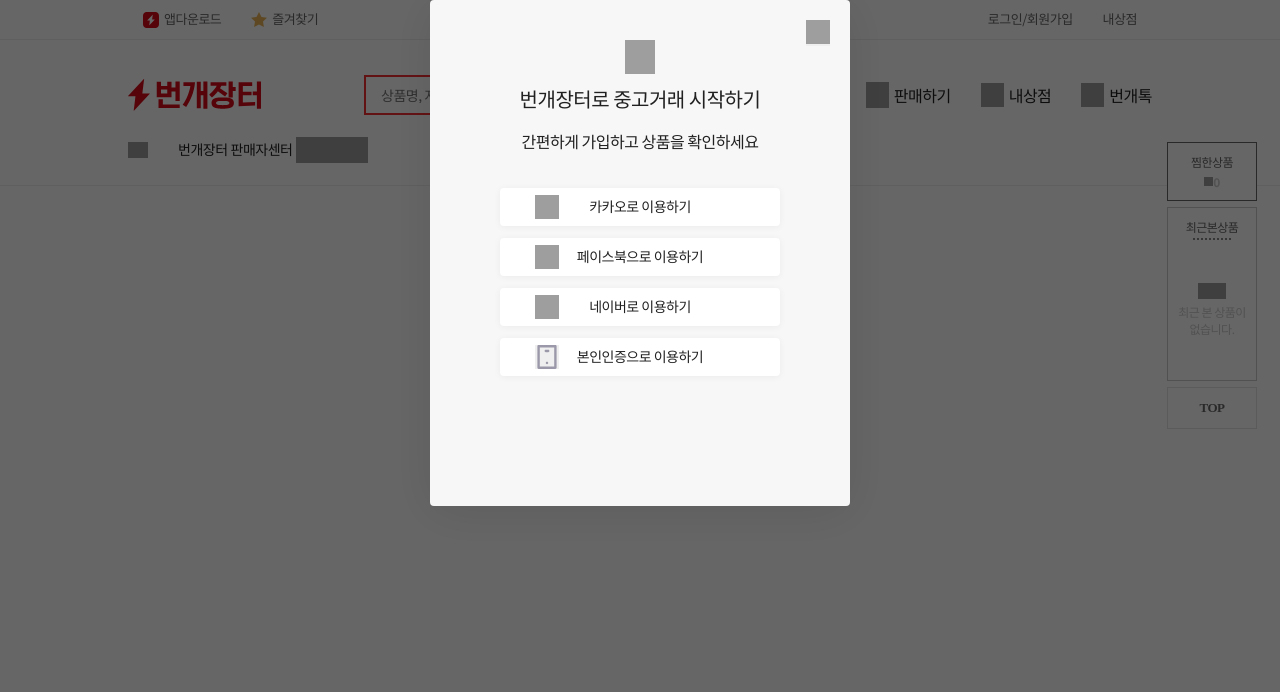
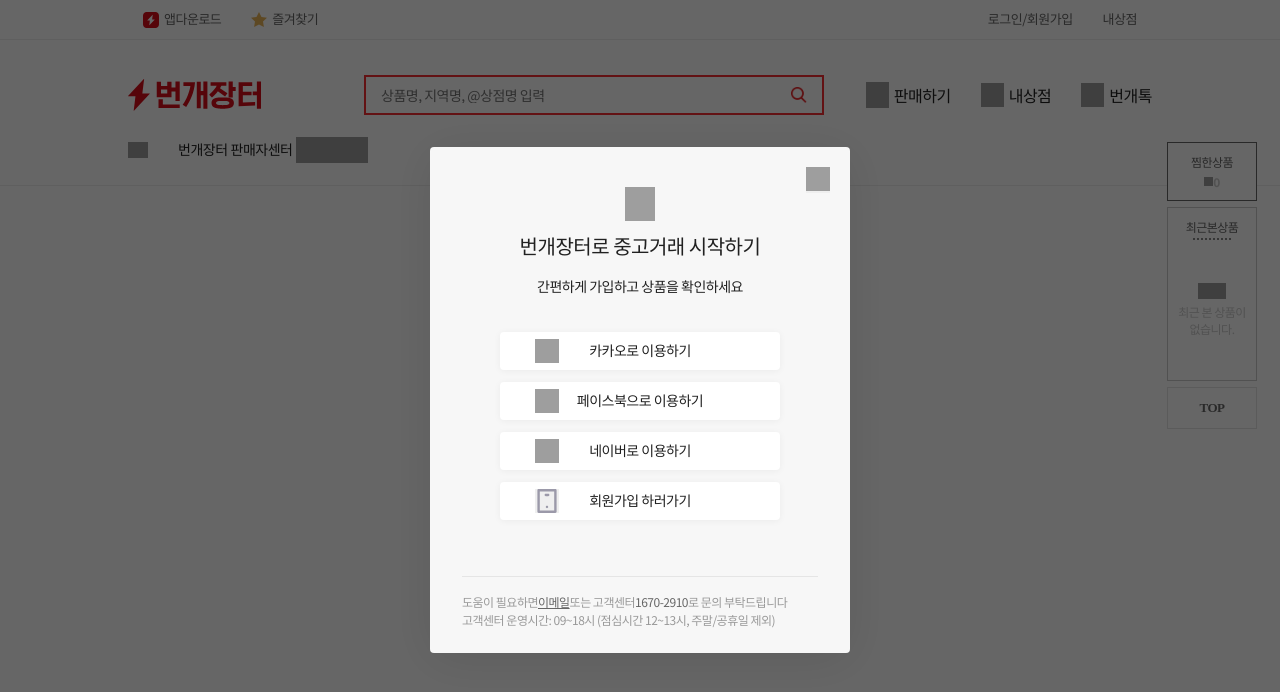
Before and after one commit to eunchaepj/bunjang_front, a React (Create React App) app: page /login in a window 1280 px wide. Shown: the top 692 px of the page. Built offline with nearby package versions, Linux system fonts and the light colour scheme; grey boxes are pictures that could not be loaded.

Commit message:
2023.08.23 LoginModal, Signup
LoginModal css추가, Signup css및 기능 완료

```diff
--- a/src/App.css
+++ b/src/App.css
@@ -1,6 +1,16 @@
 * {
     box-sizing: border-box;
 }
+
+/* 회원가입 버튼 */
+.btnDisabled {
+    background-color: rgb(216, 12, 24);
+    opacity: 0.3;
+    cursor: not-allowed;
+}
+.btnActive {
+    background-color: rgb(216, 12, 24);
+ }
 
 h1, h2, h3, h4, h5, h6 {
     font-size: 14px;
--- a/src/App.js
+++ b/src/App.js
@@ -17,8 +17,7 @@
                 <Route path="/" element={<Home />} />
                 <Route path="/products/new" element={<AddProduct />} />
                 <Route path="/detail" element={<Detail />} />
-                <Route path="/login" element={<LoginModal/>}>
-                </Route>
+                <Route path="/login" element={<LoginModal/>}/>
                 <Route path="/signup" element={<Signup/>} />
             </Routes>
         </>
--- a/src/components/LoginModal.js
+++ b/src/components/LoginModal.js
@@ -29,11 +29,22 @@
                                 <Naver/>
                                 네이버로 이용하기
                             </SnsBtn>
-                            <SnsBtn onClick={()=>{navigate("/signup")}}>
+                            <SignBtn onClick={()=>{navigate("/signup")}}>
                                 <Signup/>
-                                본인인증으로 이용하기
-                            </SnsBtn>
+                                회원가입 하러가기
+                            </SignBtn>
                         </BtnGroup>
+                        <HelpContainer>
+                            <HelpText>
+                                도움이 필요하면
+                                <a href="mailto:help@bunjang.co.kr">이메일</a>
+                                또는 고객센터
+                                <b>1670-2910</b>
+                                로 문의 부탁드립니다
+                                <br/>
+                                고객센터 운영시간: 09~18시 (점심시간 12~13시, 주말/공휴일 제외)
+                            </HelpText>
+                        </HelpContainer>
                     </div>
                 </ModalContainer>
             </Background>
@@ -49,6 +60,8 @@
     left: 0px;
     background: rgba(0, 0, 0, 0.6);
     z-index: 1000;
+    -webkit-box-align: center;
+    align-items: center;
     -webkit-box-pack: center;
     justify-content: center;
     display: flex;
@@ -81,6 +94,7 @@
     font-weight: bold;
 `;
 const SubText = styled.div`
+    font-size: 14px;
     line-height: 1.5;
     margin-bottom: 35px;
     text-align: center;
@@ -96,6 +110,17 @@
     text-align: center;
     border-radius: 4px;
     margin-bottom: 12px;
+    position: relative;
+    font-size: 14px;
+    line-height: 37px;
+`;
+const SignBtn = styled.div`
+    width: 100%;
+    height: 38px;
+    box-shadow: rgba(0, 0, 0, 0.05) 0px 1px 7px 0px;
+    background: rgb(255, 255, 255);
+    text-align: center;
+    border-radius: 4px;
     position: relative;
     font-size: 14px;
     line-height: 37px;
@@ -140,5 +165,25 @@
     background-size: cover;
     background-repeat: no-repeat;
 `;
-
+const HelpContainer = styled.div`
+    padding: 3.5rem 2rem 1.5rem;
+    font-size: 12px;
+    line-height: 1.5;
+    color: rgb(153, 153, 153);
+    a {
+        font-weight: normal;
+        text-decoration: underline;
+        color: rgb(102, 102, 102);
+    }
+    b {
+        font-weight: normal;
+        color: rgb(102, 102, 102);
+    }
+`;
+const HelpText = styled.p`
+    margin 0px;
+    width: 100%;
+    border-top: 1px solid rgb(229, 229, 229);
+    padding-top: 1rem;
+`;
 export default LoginModal;
--- a/src/pages/Signup.js
+++ b/src/pages/Signup.js
@@ -1,7 +1,41 @@
-import React from "react";
+import { isAction } from "@reduxjs/toolkit";
+import React, { useEffect, useState } from "react";
 import styled from "styled-components";
+import '../App.css'
+import { useNavigate } from "react-router-dom";
 
 function Signup() {
+
+    let navigate = useNavigate();
+
+    const [userEmail, setUserEmail] = useState("");
+    const [userId, setUserId] = useState("");
+    const [userPw, setUserPw] = useState("");
+    const [userPwCheck, setUserPwCheck] = useState("");
+    const [isTrue, setIsTrue] = useState(false);
+
+    const onChangeEmail = (e) => { setUserEmail(e.target.value) }
+    const onChangeId = (e) => { setUserId(e.target.value) }
+    const onChangePw = (e) => { setUserPw(e.target.value) }
+    const onChangePwCheck = (e) => { setUserPwCheck(e.target.value) }
+
+    // 모든 칸이 공백이 아닌지, 비밀번호가 일치하는 지 확인
+    useEffect(()=>{
+        if(userEmail !== "" && userId !== "" && userPw !== "" && userPwCheck !== ""){
+            setIsTrue(true)
+        }else{
+            setIsTrue(false)
+        }
+    }, [onChangeEmail, onChangeId, onChangePw, onChangePwCheck])
+
+    function canSignup() {
+        if(userPw != userPwCheck){
+            window.alert("비밀번호가 일치하지 않습니다.");
+        }else{
+            navigate("/")
+        }
+    }
+
     return (
         <BigBox>
             <SignupContainer>
@@ -9,9 +43,29 @@
                     <div style={{display:"block"}}>
                         <h1>번개장터 회원가입</h1>
                         <form>
-                            <InputId>
-                                <input placeholder="아이디"/>
-                            </InputId>
+                            <InfoContainer>
+                                <InputText>
+                                    <input placeholder="이메일" type="text" onChange={onChangeEmail}/>
+                                </InputText>
+                            </InfoContainer>
+                            <InfoContainer>
+                                <InputText>
+                                    <input placeholder="아이디" type="text" onChange={onChangeId}/>
+                                </InputText>
+                            </InfoContainer>
+                            <InfoContainer>
+                                <InputText>
+                                    <input placeholder="비밀번호" type="password" onChange={onChangePw}/>
+                                </InputText>
+                            </InfoContainer>
+                            <InfoContainer>
+                                <InputText>
+                                    <input placeholder="비밀번호 확인" type="password" onChange={onChangePwCheck}/>
+                                </InputText>
+                            </InfoContainer>
+                            <SignupBtn onClick={canSignup} className={isTrue ? "btnActive" : "btnDisabled"} disabled={!isTrue}>
+                                가입하기
+                            </SignupBtn>
                         </form>
                     </div>
                 </MainContainer>
@@ -42,13 +96,13 @@
         color: rgb(63, 63, 63);
     }
 `;
-const InputId = styled.label`
+const InputText = styled.label`
     display: inline-block;
     position: relative;
     width: 100%;
     input {
         height: 3rem;
-        width: 100%
+        width: 100%;
         padding: 0px;
         font-size: 1rem;
         font-weight: 700;
@@ -57,7 +111,24 @@
         appearance: none;
     }
 `;
-const InputIdStyle = styled.span`
+const InfoContainer = styled.div`
+    margin-bottom: 1.875rem;
+`;
+const SignupBtn = styled.button`
+
+    height: 72px;
+    width: 100%;
+    display: inline-flex;
+    border-radius: 6px;
+
+    -webkit-box-align: center;
+    align-items: center;
+    -webkit-box-pack: center;
+    justify-content: center;
+    font-size: 1.125rem;
+    font-weight: 700;
+    color: rgb(255, 255, 255);
+    text-align: center;
 `;
 
 export default Signup;
```
